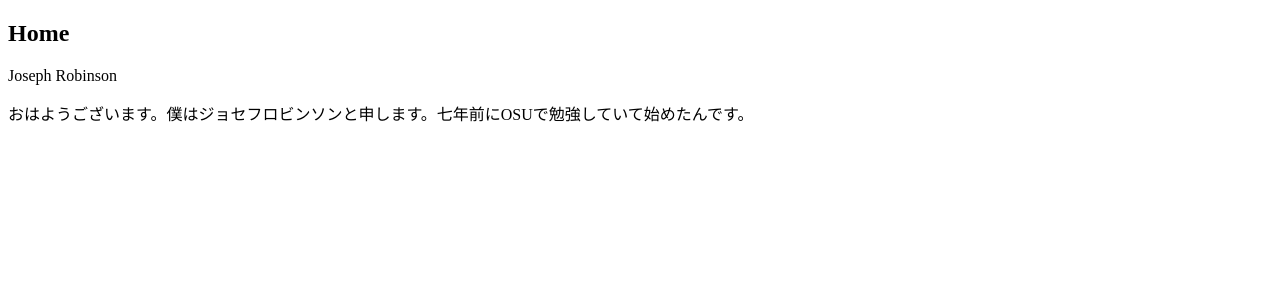
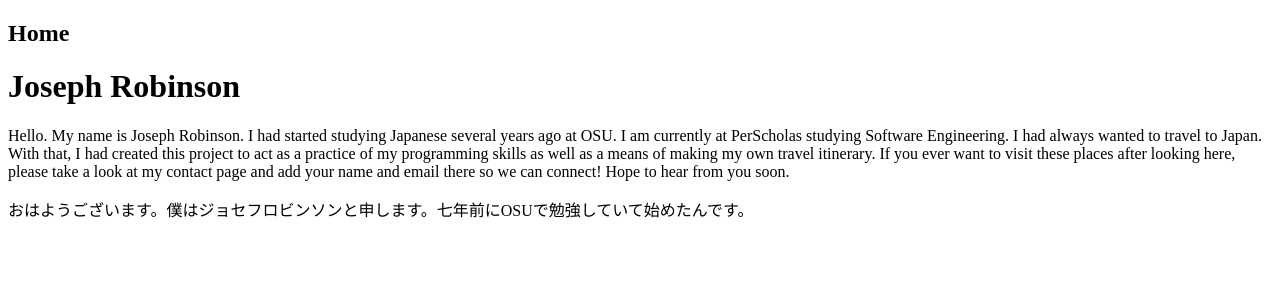
Before and after one commit to NeroGX/Capstone-Itinerary, an Angular app: page / in a window 1280 px wide. Shown: the top 300 px of the page. Built offline with nearby package versions, Linux system fonts and the light colour scheme.

Commit message:
Made changes to the about me html file. Added some English text. Still working on the Japanese translation for it.

```diff
--- a/src/app/about-me/about-me.component.html
+++ b/src/app/about-me/about-me.component.html
@@ -1,2 +1,8 @@
-<p>Joseph Robinson</p>
+<h1>Joseph Robinson</h1>
+<p>Hello. My name is Joseph Robinson. I had started studying Japanese several years ago at OSU.
+    I am currently at PerScholas studying Software Engineering. I had always wanted to travel to Japan.
+    With that, I had created this project to act as a practice of my programming skills as well as a means
+    of making my own travel itinerary. If you ever want to visit these places after looking here, please take a look
+    at my contact page and add your name and email there so we can connect! Hope to hear from you soon.
+</p>
 <p>おはようございます。僕はジョセフロビンソンと申します。七年前にOSUで勉強していて始めたんです。</p>
```
